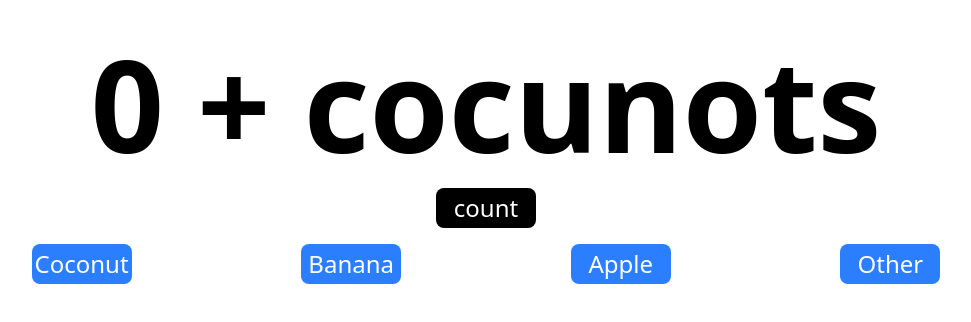
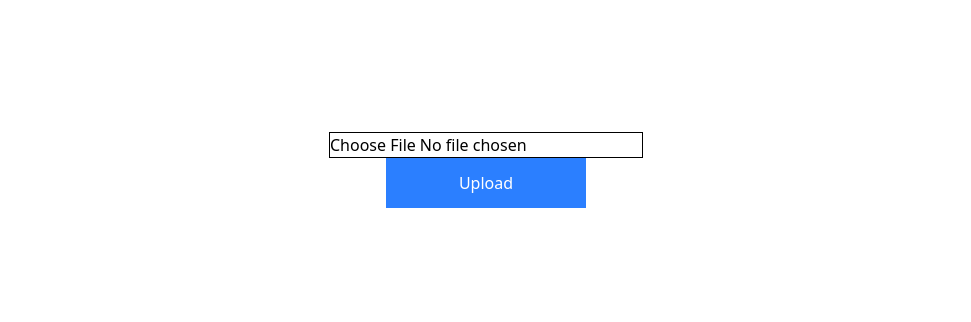
Before and after one commit to SandaruwanChandrasena/kv-audio-frontend, a React (Vite) app: page /testing in a window 1280 px wide. Shown: the part 230-552 px from the top of the page, without its empty margins (154-1125 px from the left). Built offline with nearby package versions, Linux system fonts and the light colour scheme.

Commit message:
Make Upload media file 😎

```diff
--- a/package.json
+++ b/package.json
@@ -10,6 +10,7 @@
     "preview": "vite preview"
   },
   "dependencies": {
+    "@supabase/supabase-js": "^2.49.1",
     "@tailwindcss/vite": "^4.0.0",
     "axios": "^1.7.9",
     "react": "^18.3.1",
--- a/src/components/Header.jsx
+++ b/src/components/Header.jsx
@@ -3,7 +3,7 @@ import { Link } from "react-router-dom";
 function Header() {
 
     return (
-        <div className="w-full h-[100px] shadow-xl flex justify-center items-center cursor-pointer relative">
+        <div className="w-full h-[100px] shadow-xl flex justify-center items-center cursor-pointer relative bg-tetiary">
 
             <img src="/logo.jpg" alt="logo" className="w-[80px] h-[80px] object-cover rounded-full absolute left-2 border-4 border-blue-800"/>
 
--- a/src/components/testing.jsx
+++ b/src/components/testing.jsx
@@ -1,62 +1,25 @@
 import { useState } from "react";
+import MediaUpload from "../utils/MedialUpload";
 
 function Testing() {
-  const [count, setCount] = useState(0);
-  const [itemName, setItemName] = useState("cocunot");
 
-  // const itemName = "coconut"
+const [file, setFile] = useState(null)
+
+function uploadFile() {
+  console.log(file);
+  MediaUpload(file).then((url) => {
+    console.log(url);
+  })
+}
 
   return (
     <div className="w-full h-screen flex flex-col justify-center items-center">
-      <h1 className="text-9xl font-bold pb-5 ">
-        {count} + {itemName}s
-      </h1>
-
-      <button
-        className="text-2xl w-[100px] h-[40px] bg-black text-white rounded-lg"
-        onClick={() => {
-          const newCount = count + 1;
-          setCount(newCount);
-        }}
-      >
-        count
+      <input type="file" onChange={(e) => {
+        setFile(e.target.files[0]);
+      }} className="border"/>
+      <button onClick={uploadFile} className="w-[200px] h-[50px] bg-blue-500 text-white py-2 hover:bg-blue-600 transition decoration-5">
+        Upload
       </button>
-
-      <div className="w-full p-4 flex items-center justify-evenly">
-        <button
-          className="text-2xl w-[100px] h-[40px] bg-blue-500 text-white rounded-lg "
-          onClick={() => {
-            setItemName("Coconut");
-          }}
-        >
-          Coconut
-        </button>
-        <button
-          className="text-2xl w-[100px] h-[40px] bg-blue-500 text-white rounded-lg
-        "
-          onClick={() => {
-            setItemName("Banana");
-          }}
-        >
-          Banana
-        </button>
-        <button
-          className="text-2xl w-[100px] h-[40px] bg-blue-500 text-white rounded-lg "
-          onClick={() => {
-            setItemName("Apple");
-          }}
-        >
-          Apple
-        </button>
-        <button
-          className="text-2xl w-[100px] h-[40px] bg-blue-500 text-white rounded-lg "
-          onClick={() => {
-            setItemName("Other");
-          }}
-        >
-          Other
-        </button>
-      </div>
     </div>
   );
 }
--- a/src/index.css
+++ b/src/index.css
@@ -1 +1,7 @@
 @import "tailwindcss";
+
+@theme {
+  --color-primary: #2c3e50;
+  --color-secondary: #3498db;
+  --color-tetiary: #f1c40f;
+}
--- a/src/pages/home/HomePage.jsx
+++ b/src/pages/home/HomePage.jsx
@@ -1,5 +1,5 @@
 import React from "react";
-import Header from "../../components/Header"
+import Header from "../../components/Header";
 import { Route, Routes } from "react-router-dom";
 import ErrorNotFound from "./ErrorNotFound";
 import Contact from "./Contact";
@@ -10,14 +10,14 @@ import Home from "./home";
 function HomePage() {
   return (
     <>
-      <Header />
-      <div className="w-full h-[calc(100vh-100px)] ">
+      <Header/>
+      <div className="w-full h-[calc(100vh-100px)] bg-primary">
         <Routes path="/*">
-            <Route path="/" element={<Home />}/>
-            <Route path="/gallery" element={<Gallery />}/>
-            <Route path="/contact" element={<Contact />}/>
-            <Route path="/items" element={<Item />}/>
-            <Route path="/*" element={<ErrorNotFound />} />
+          <Route path="/" element={<Home />} />
+          <Route path="/gallery" element={<Gallery />} />
+          <Route path="/contact" element={<Contact />} />
+          <Route path="/items" element={<Item />} />
+          <Route path="/*" element={<ErrorNotFound />} />
         </Routes>
       </div>
     </>
--- /dev/null
+++ b/src/utils/MedialUpload.jsx
@@ -0,0 +1,35 @@
+import { createClient} from "@supabase/supabase-js";
+
+const anon_key =
+  "eyJhbGciOiJIUzI1NiIsInR5cCI6IkpXVCJ9.eyJpc3MiOiJzdXBhYmFzZSIsInJlZiI6InptaHZvaXpreWZtZXhsaHRrbG1oIiwicm9sZSI6ImFub24iLCJpYXQiOjE3Mzk4ODk4MDgsImV4cCI6MjA1NTQ2NTgwOH0.4T1ijHCzjtmNB0T6XAZl2oXzuqSEAtbN5C59R7-ygiE";
+
+const supabase_url = "https://zmhvoizkyfmexlhtklmh.supabase.co/";
+
+const supabase = createClient(supabase_url, anon_key);
+
+
+export default function MediaUpload(file) {
+
+    return new Promise((resolve, reject) => {
+        if(file == null) {
+            reject("No file Selected")
+        }
+
+        const timestamp = new Date().getTime();
+        const fileName = timestamp + file.name
+
+        supabase.storage.from("images").upload(fileName,file, {
+            cacheControl: '3600',
+            upsert:false,
+        }).then(()=>{
+            const publicUrl = supabase.storage.from("images").getPublicUrl(fileName).data.publicUrl;
+            resolve(publicUrl);
+        }).catch(() => {
+            reject("Error uploading File")
+        })
+
+    });
+
+
+
+}
```
Also changed, not shown: 1 other file (tests, documents, lock files or other folders).
